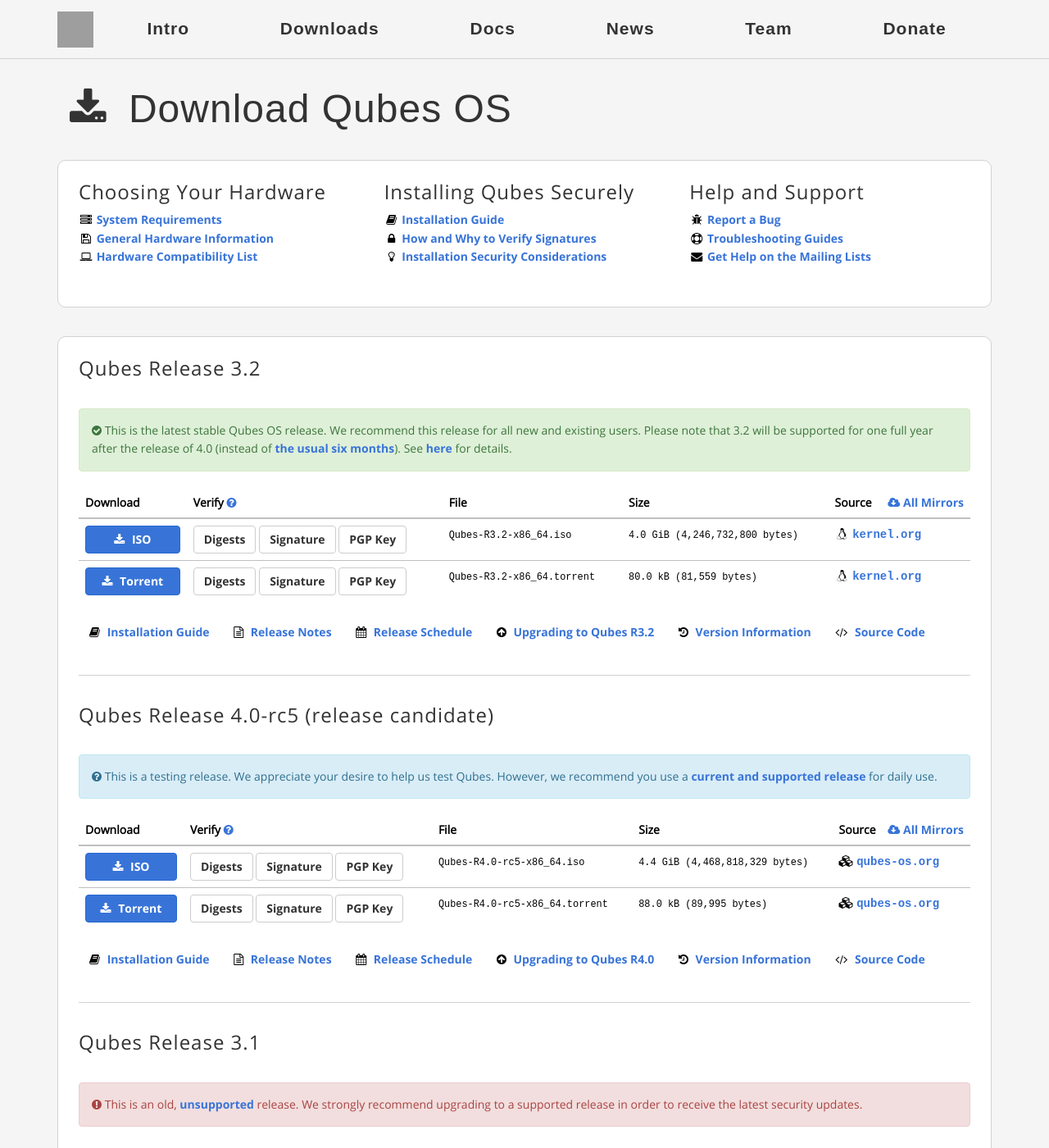
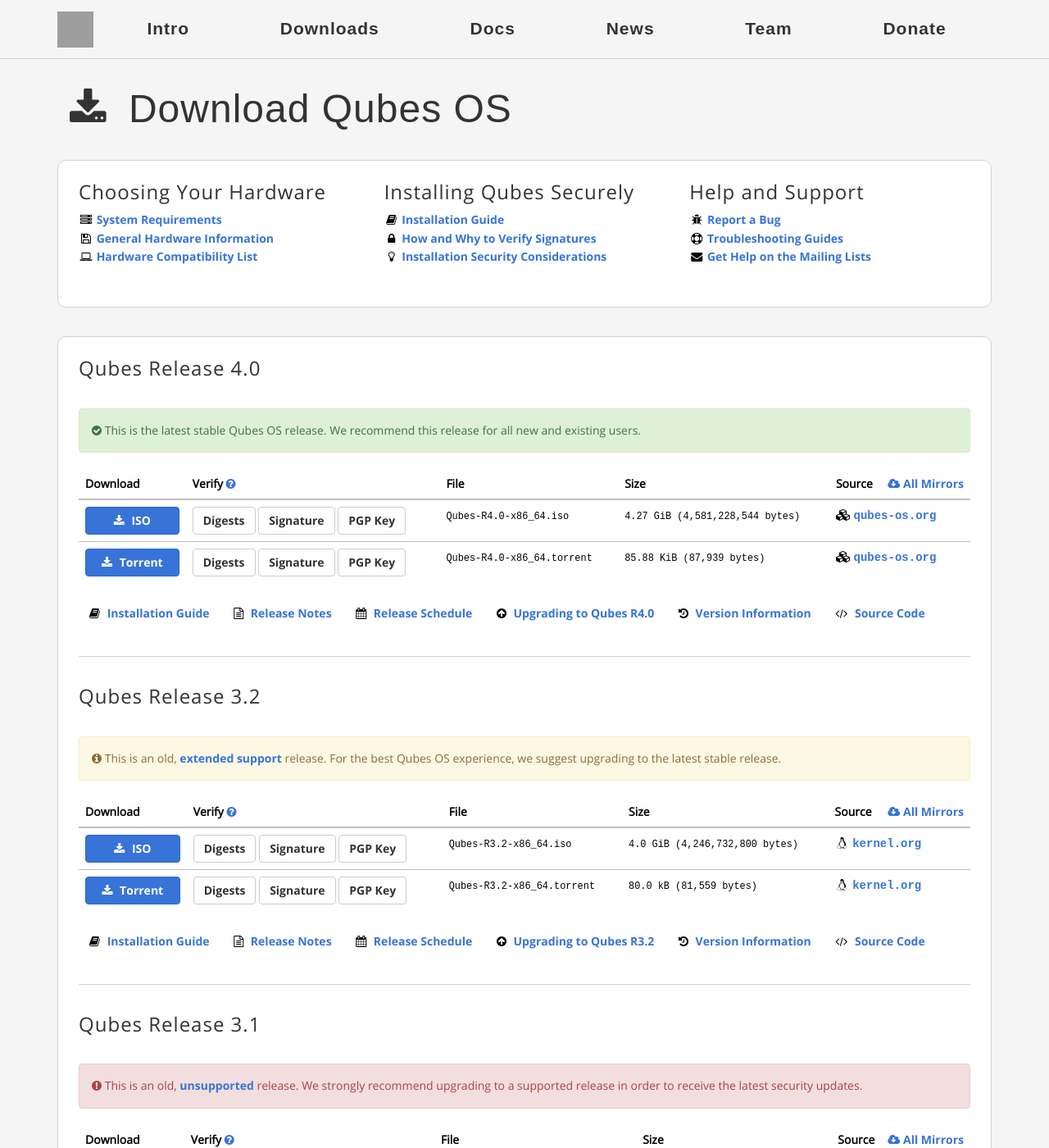
Before and after one commit to QubesOS/qubesos.github.io, a Jekyll site: the page built from pages/downloads.md, in a window 1280 px wide and 1400 px high. Shown: the whole window at 82% size. Built offline with Jekyll 4.4.1, drawn with Linux system fonts in a browser that asks for light colours; some web fonts are replaced; grey boxes are pictures that could not be loaded.

Commit message:
Update Downloads page for Release 4.0

```diff
--- a/_data/downloads.yml
+++ b/_data/downloads.yml
@@ -5,16 +5,90 @@
 # "Deprecated" means old and no longer supported.
 
 releases:
+  Qubes Release 4.0:
+    testing: no
+    latest: yes
+    aging: no
+    deprecated: no
+    sources:
+      - name: qubes-os.org
+        method: HTTPS
+        type: ISO
+        filename: Qubes-R4.0-x86_64.iso
+        size: 4.27 GiB (4,581,228,544 bytes)
+        url: https://ftp.qubes-os.org/iso/Qubes-R4.0-x86_64.iso
+        verifiers:
+          hash: https://ftp.qubes-os.org/iso/Qubes-R4.0-x86_64.iso.DIGESTS
+          sig: https://ftp.qubes-os.org/iso/Qubes-R4.0-x86_64.iso.asc
+          key: https://keys.qubes-os.org/keys/qubes-release-4-signing-key.asc
+      - name: qubes-os.org
+        method: BitTorrent
+        type: Torrent
+        filename: Qubes-R4.0-x86_64.torrent
+        size: 85.88 KiB (87,939 bytes)
+        url: https://ftp.qubes-os.org/iso/Qubes-R4.0-x86_64.torrent
+        verifiers:
+          hash: https://ftp.qubes-os.org/iso/Qubes-R4.0-x86_64.iso.DIGESTS
+          sig: https://ftp.qubes-os.org/iso/Qubes-R4.0-x86_64.iso.asc
+          key: https://keys.qubes-os.org/keys/qubes-release-4-signing-key.asc
+      - name: kernel.org
+        method: HTTPS
+        type: ISO
+        filename: Qubes-R4.0-x86_64.iso
+        size: 4.27 GiB (4,581,228,544 bytes)
+        url: https://mirrors.edge.kernel.org/qubes/iso/Qubes-R4.0-x86_64.iso
+        verifiers:
+          hash: https://mirrors.edge.kernel.org/qubes/iso/Qubes-R4.0-x86_64.iso.DIGESTS
+          sig: https://mirrors.edge.kernel.org/qubes/iso/Qubes-R4.0-x86_64.iso.asc
+          key: https://keys.qubes-os.org/keys/qubes-release-4-signing-key.asc
+      - name: halifax.rwth-aachen.de
+        method: HTTP
+        type: ISO
+        filename: Qubes-R4.0-x86_64.iso
+        size: 4.27 GiB (4,581,228,544 bytes)
+        url: http://ftp.halifax.rwth-aachen.de/qubes/iso/Qubes-R4.0-x86_64.iso
+        verifiers:
+          hash: http://ftp.halifax.rwth-aachen.de/qubes/iso/Qubes-R4.0-x86_64.iso.DIGESTS
+          sig: http://ftp.halifax.rwth-aachen.de/qubes/iso/Qubes-R4.0-x86_64.iso.asc
+          key: https://keys.qubes-os.org/keys/qubes-release-4-signing-key.asc
+      - name: kernel.org
+        method: BitTorrent
+        type: Torrent
+        filename: Qubes-R4.0-x86_64.torrent
+        size: 85.88 KiB (87,939 bytes)
+        url: https://mirrors.edge.kernel.org/qubes/iso/Qubes-R4.0-x86_64.torrent
+        verifiers:
+          hash: https://mirrors.edge.kernel.org/qubes/iso/Qubes-R4.0-x86_64.iso.DIGESTS
+          sig: https://mirrors.edge.kernel.org/qubes/iso/Qubes-R4.0-x86_64.iso.asc
+          key: https://keys.qubes-os.org/keys/qubes-release-4-signing-key.asc
+      - name: halifax.rwth-aachen.de
+        method: BitTorrent
+        type: Torrent
+        filename: Qubes-R4.0-x86_64.torrent
+        size: 85.88 KiB (87,939 bytes)
+        url: http://ftp.halifax.rwth-aachen.de/qubes/iso/Qubes-R4.0-x86_64.torrent
+        verifiers:
+          hash: http://ftp.halifax.rwth-aachen.de/qubes/iso/Qubes-R4.0-x86_64.iso.DIGESTS
+          sig: http://ftp.halifax.rwth-aachen.de/qubes/iso/Qubes-R4.0-x86_64.iso.asc
+          key: https://keys.qubes-os.org/keys/qubes-release-4-signing-key.asc
+    docs:
+      Installation Guide:
+        featured: yes
+        url: /doc/installation-guide/
+      Release Notes:
+        url: /doc/releases/4.0/release-notes/
+      Release Schedule:
+        url: /doc/releases/4.0/schedule/
+      Upgrading to Qubes R4.0:
+        url: /doc/releases/4.0/release-notes/#upgrading
+    featured_docs:
+      get:
+      - Release Notes
   Qubes Release 3.2:
     testing: no
-    latest: This is the latest stable Qubes OS release. We recommend this
-            release for all new and existing users.
-            Please note that 3.2 will be supported for one full year after the
-            release of 4.0 (instead of <a href="/doc/supported-versions/">the
-            usual six months</a>). See
-            <a href="/news/2016/09/02/4-0-minimum-requirements-3-2-extended-support/">
-            here</a> for details.
-    aging: no
+    aging: This is an old, <a href="/doc/supported-versions/">extended
+           support</a> release. For the best Qubes OS experience, we suggest
+           upgrading to the latest stable release.
     deprecated: no
     sources:
       - name: kernel.org
@@ -90,84 +164,6 @@ releases:
     featured_docs:
       get:
       - Upgrading to Qubes R3.2
-      - Release Notes
-  Qubes Release 4.0-rc5 (release candidate):
-    testing: yes
-    aging: no
-    deprecated: no
-    sources:
-      - name: qubes-os.org
-        method: HTTPS
-        type: ISO
-        filename: Qubes-R4.0-rc5-x86_64.iso
-        size: 4.4 GiB (4,468,818,329 bytes)
-        url: https://ftp.qubes-os.org/iso/Qubes-R4.0-rc5-x86_64.iso
-        verifiers:
-          hash: https://ftp.qubes-os.org/iso/Qubes-R4.0-rc5-x86_64.iso.DIGESTS
-          sig: https://ftp.qubes-os.org/iso/Qubes-R4.0-rc5-x86_64.iso.asc
-          key: https://keys.qubes-os.org/keys/qubes-release-4-signing-key.asc
-      - name: qubes-os.org
-        method: BitTorrent
-        type: Torrent
-        filename: Qubes-R4.0-rc5-x86_64.torrent
-        size: 88.0 kB (89,995 bytes)
-        url: https://ftp.qubes-os.org/iso/Qubes-R4.0-rc5-x86_64.torrent
-        verifiers:
-          hash: https://ftp.qubes-os.org/iso/Qubes-R4.0-rc5-x86_64.iso.DIGESTS
-          sig: https://ftp.qubes-os.org/iso/Qubes-R4.0-rc5-x86_64.iso.asc
-          key: https://keys.qubes-os.org/keys/qubes-release-4-signing-key.asc
-      - name: kernel.org
-        method: HTTPS
-        type: ISO
-        filename: Qubes-R4.0-rc5-x86_64.iso
-        size: 4.4 GiB (4,468,818,329 bytes)
-        url: https://mirrors.edge.kernel.org/qubes/iso/Qubes-R4.0-rc5-x86_64.iso
-        verifiers:
-          hash: https://mirrors.edge.kernel.org/qubes/iso/Qubes-R4.0-rc5-x86_64.iso.DIGESTS
-          sig: https://mirrors.edge.kernel.org/qubes/iso/Qubes-R4.0-rc5-x86_64.iso.asc
-          key: https://keys.qubes-os.org/keys/qubes-release-4-signing-key.asc
-      - name: halifax.rwth-aachen.de
-        method: HTTP
-        type: ISO
-        filename: Qubes-R4.0-rc5-x86_64.iso
-        size: 4.4 GiB (4,468,818,329 bytes)
-        url: http://ftp.halifax.rwth-aachen.de/qubes/iso/Qubes-R4.0-rc5-x86_64.iso
-        verifiers:
-          hash: http://ftp.halifax.rwth-aachen.de/qubes/iso/Qubes-R4.0-rc5-x86_64.iso.DIGESTS
-          sig: http://ftp.halifax.rwth-aachen.de/qubes/iso/Qubes-R4.0-rc5-x86_64.iso.asc
-          key: https://keys.qubes-os.org/keys/qubes-release-4-signing-key.asc
-      - name: kernel.org
-        method: BitTorrent
-        type: Torrent
-        filename: Qubes-R4.0-rc5-x86_64.torrent
-        size: 88.0 kB (89,995 bytes)
-        url: https://mirrors.edge.kernel.org/qubes/iso/Qubes-R4.0-rc5-x86_64.torrent
-        verifiers:
-          hash: https://mirrors.edge.kernel.org/qubes/iso/Qubes-R4.0-rc5-x86_64.iso.DIGESTS
-          sig: https://mirrors.edge.kernel.org/qubes/iso/Qubes-R4.0-rc5-x86_64.iso.asc
-          key: https://keys.qubes-os.org/keys/qubes-release-4-signing-key.asc
-      - name: halifax.rwth-aachen.de
-        method: BitTorrent
-        type: Torrent
-        filename: Qubes-R4.0-rc5-x86_64.torrent
-        size: 88.0 kB (89,995 bytes)
-        url: http://ftp.halifax.rwth-aachen.de/qubes/iso/Qubes-R4.0-rc5-x86_64.torrent
-        verifiers:
-          hash: http://ftp.halifax.rwth-aachen.de/qubes/iso/Qubes-R4.0-rc5-x86_64.iso.DIGESTS
-          sig: http://ftp.halifax.rwth-aachen.de/qubes/iso/Qubes-R4.0-rc5-x86_64.iso.asc
-          key: https://keys.qubes-os.org/keys/qubes-release-4-signing-key.asc
-    docs:
-      Installation Guide:
-        featured: yes
-        url: /doc/installation-guide/
-      Release Notes:
-        url: /doc/releases/4.0/release-notes/
-      Release Schedule:
-        url: /doc/releases/4.0/schedule/
-      Upgrading to Qubes R4.0:
-        url: /doc/releases/4.0/release-notes/#upgrading
-    featured_docs:
-      get:
       - Release Notes
   Qubes Release 3.1:
     testing: no
--- a/pages/downloads.md
+++ b/pages/downloads.md
@@ -45,7 +45,7 @@ redirect_from:
       {% assign latest = release.latest | default: false %}
       {% assign aging = release.aging | default: false %}
       {% assign deprecated = release.deprecated | default: false %}
-      {% if release_name == "Qubes Release 4.0-rc5 (release candidate)" %}
+      {% if release_name == "Qubes Release 4.0" %}
         {% assign preferred_mirror = "qubes-os.org" %}
       {% else %}
         {% assign preferred_mirror = "kernel.org" %}
```
